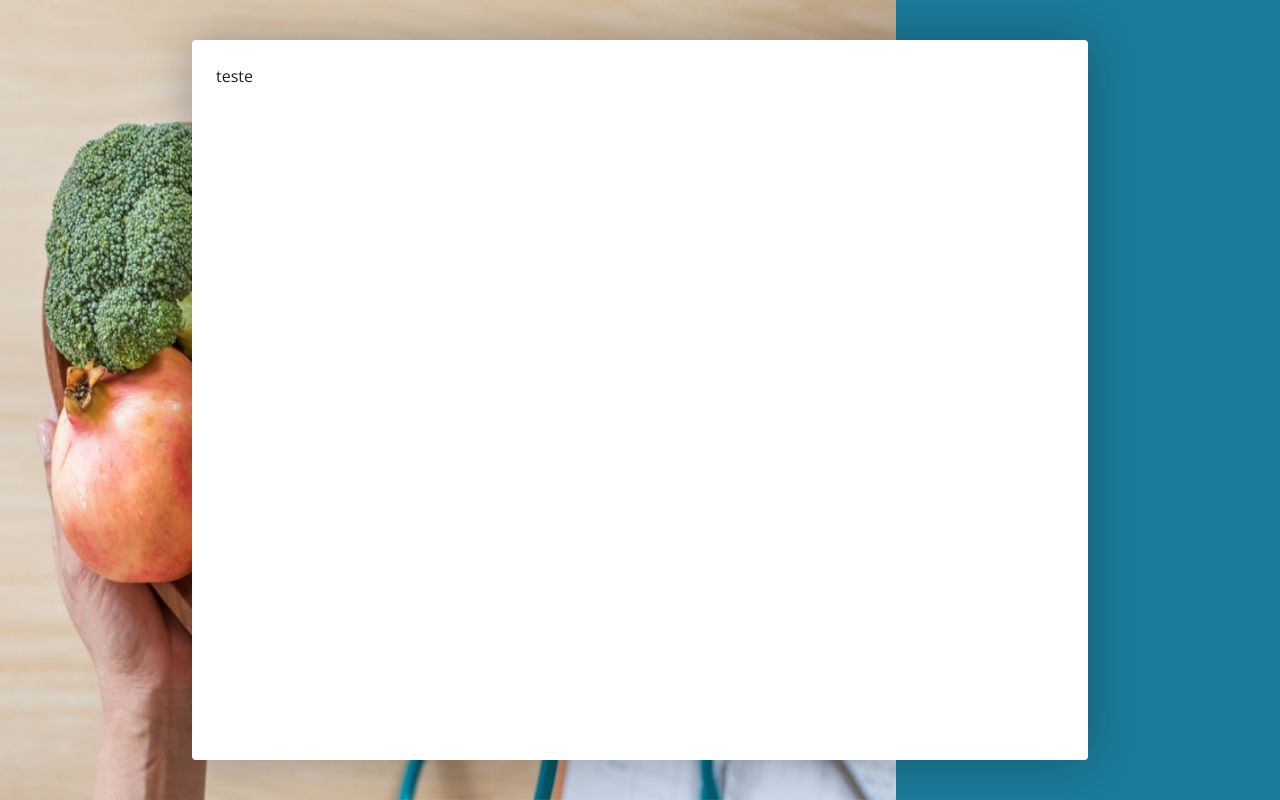
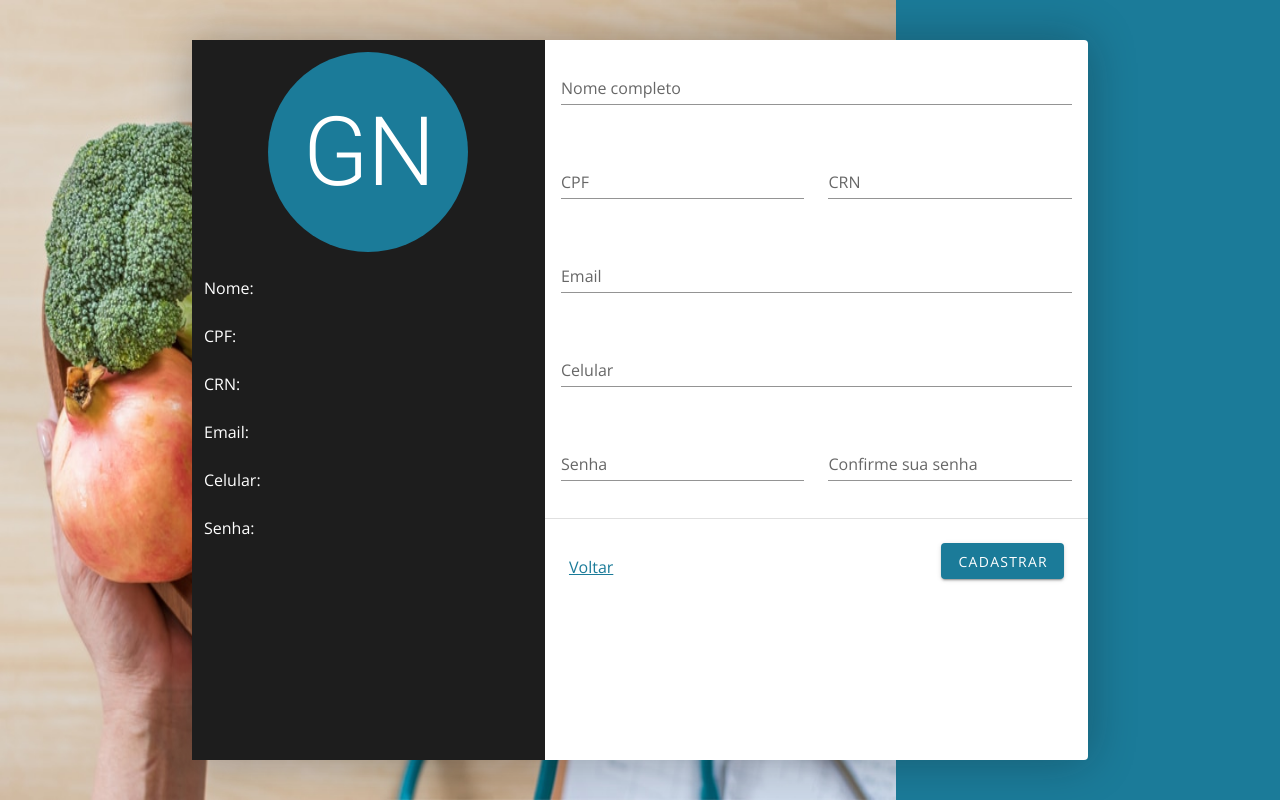
Before and after one commit to Guilhermeneves142/TCC-Front, a Vue app: page /new-user in a window 1280 px wide. Built offline with nearby package versions, Linux system fonts and the light colour scheme; a web font is replaced by a local one.

Commit message:
new user

```diff
--- a/src/views/Initial/Login.vue
+++ b/src/views/Initial/Login.vue
@@ -31,11 +31,11 @@
       <v-row justify="end">
         <v-col cols="auto">
           <v-btn color="primary" outlined @click="createNewUser">
-            Sign up
+            Cadastre-se
           </v-btn>
         </v-col>
         <v-col cols="auto">
-          <v-btn depressed color="primary"> Log in </v-btn>
+          <v-btn depressed color="primary"> Entrar </v-btn>
         </v-col>
       </v-row>
     </v-card-actions>
@@ -47,7 +47,7 @@ import { Component, Vue } from "vue-property-decorator";
 
 @Component
 export default class Login extends Vue {
-  createNewUser() {
+  createNewUser(): void {
     this.$router.push({ name: "NewUser" });
   }
 }
--- a/src/views/Initial/NewUser.vue
+++ b/src/views/Initial/NewUser.vue
@@ -1,12 +1,136 @@
 <template>
-  <v-card class="pa-6 newUser mx-auto"> teste </v-card>
+  <v-card class="pa-6 newUser mx-auto">
+    <div class="d-flex">
+      <div class="user-visualization">
+        <v-container>
+          <v-row justify="center" align="center">
+            <v-col cols="auto">
+              <v-avatar color="primary" size="200">
+                <span class="white--text text-h1">GN</span>
+              </v-avatar>
+            </v-col>
+          </v-row>
+          <v-row>
+            <v-col>
+              <span>Nome: {{ user.nome }}</span>
+            </v-col>
+          </v-row>
+          <v-row>
+            <v-col>
+              <span>CPF: {{ user.cpf }}</span>
+            </v-col>
+          </v-row>
+          <v-row>
+            <v-col>
+              <span>CRN: {{ user.crn }}</span>
+            </v-col>
+          </v-row>
+          <v-row>
+            <v-col>
+              <span>Email: {{ user.email }}</span>
+            </v-col>
+          </v-row>
+          <v-row>
+            <v-col>
+              <span>Celular: {{ user.celular }}</span>
+            </v-col>
+          </v-row>
+          <v-row>
+            <v-col>
+              <span>Senha: {{ senhaAsterisco }}</span>
+            </v-col>
+          </v-row>
+        </v-container>
+      </div>
+      <div style="width: 100%">
+        <v-card-text>
+          <v-form v-model="valid">
+            <v-row>
+              <v-col>
+                <v-text-field
+                  label="Nome completo"
+                  v-model="user.nome"
+                  required
+                />
+              </v-col>
+            </v-row>
+            <v-row>
+              <v-col>
+                <v-text-field label="CPF" required v-model="user.cpf" />
+              </v-col>
+
+              <v-col>
+                <v-text-field label="CRN" v-model="user.crn" />
+              </v-col>
+            </v-row>
+            <v-row>
+              <v-col>
+                <v-text-field label="Email" required v-model="user.email" />
+              </v-col>
+            </v-row>
+            <v-row>
+              <v-col>
+                <v-text-field label="Celular" required v-model="user.celular" />
+              </v-col>
+            </v-row>
+            <v-row>
+              <v-col>
+                <v-text-field
+                  label="Senha"
+                  required
+                  type="password"
+                  v-model="user.senha"
+                />
+              </v-col>
+
+              <v-col>
+                <v-text-field
+                  label="Confirme sua senha"
+                  type="password"
+                  required
+                />
+              </v-col>
+            </v-row>
+          </v-form>
+        </v-card-text>
+
+        <v-divider />
+        <v-card-actions>
+          <v-row align="end" justify="end" class="pa-4">
+            <v-col>
+              <router-link :to="{ name: 'Login' }" class="pb-1"
+                >Voltar</router-link
+              >
+            </v-col>
+            <v-col cols="auto">
+              <v-btn color="primary">Cadastrar</v-btn>
+            </v-col>
+          </v-row>
+        </v-card-actions>
+      </div>
+    </div>
+  </v-card>
 </template>
 
 <script lang="ts">
 import { Component, Vue } from "vue-property-decorator";
 
 @Component
-export default class NewUser extends Vue {}
+export default class NewUser extends Vue {
+  valid = false;
+  user = {
+    nome: "",
+    email: "",
+    crn: "",
+    cpf: "",
+    celular: "",
+    senha: "",
+  };
+
+  get senhaAsterisco() {
+    return this.user.senha.replace(/\w|\W/g, "*");
+  }
+}
 </script>
 
 <style scoped>
@@ -14,8 +138,17 @@ export default class NewUser extends Vue {}
   height: 90vh;
   width: 70vw;
   box-shadow: 0 0 3em rgba(15, 15, 15, 0.3) !important;
+  padding: 0 0 1em 0 !important;
 }
 .title-login {
   color: rgb(66, 66, 66);
 }
+.user-visualization {
+  background-color: rgb(29, 29, 29);
+  width: 65%;
+  height: 90vh;
+}
+span {
+  color: white;
+}
 </style>
```
Also changed, not shown: 1 other file (tests, documents, lock files or other folders).
